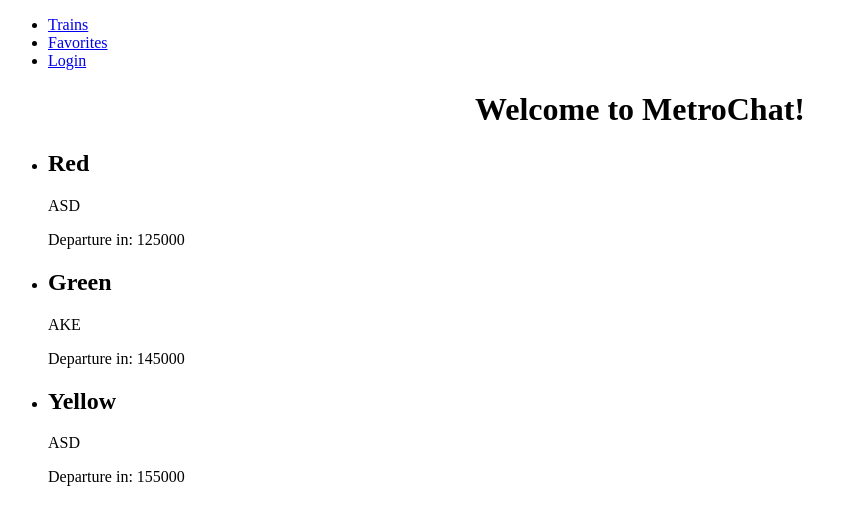
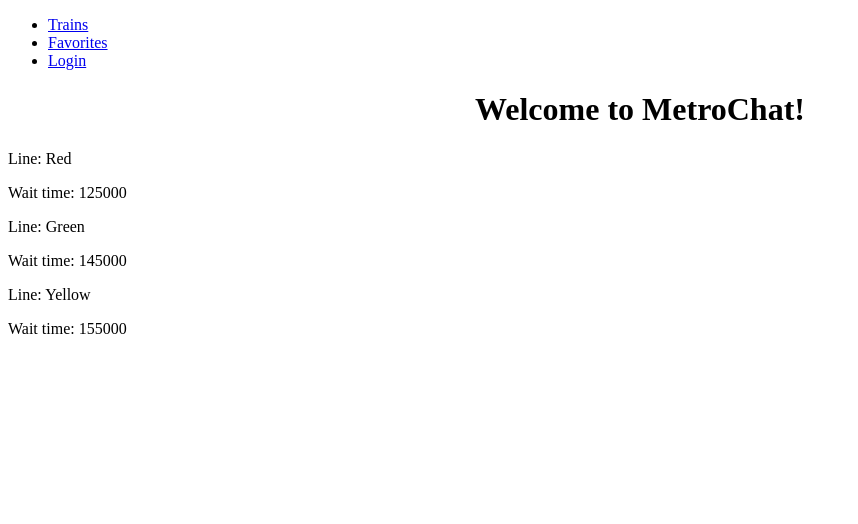
Before and after one commit to tavernhell/MetroChat, an Angular app: page / in a window 1280 px wide. Shown: the top 524 px of the page, without its empty margins (0-858 px from the left). Built offline with nearby package versions, Linux system fonts and the light colour scheme.

Commit message:
Added metro component, fixed typos

```diff
--- a/src/app/app.module.ts
+++ b/src/app/app.module.ts
@@ -6,6 +6,7 @@ import { MenuComponent } from './components/menu/menu.component';
 import { TrainsComponent } from './components/trains/trains.component';
 import { MmssPipe } from './pipes/mmss.pipe';
 import { MessagesComponent } from './components/messages/messages.component';
+import { MetroComponent } from './components/metro/metro.component';
 
 //there must be ONLY ONE AppModule file per Application
 
@@ -16,7 +17,8 @@ import { MessagesComponent } from './components/messages/messages.component';
     MenuComponent,
     TrainsComponent,
     MmssPipe,
-    MessagesComponent
+    MessagesComponent,
+    MetroComponent
   ],
   imports: [
     BrowserModule //this will contain a series of important directives so it's always good to have it (imported by default)
--- a/src/app/components/menu/menu.component.ts
+++ b/src/app/components/menu/menu.component.ts
@@ -16,11 +16,11 @@ export class MenuComponent implements OnInit {
     this.linkMenu1 = 'Trains';
     this.linkMenu2 = 'Favorites';
     this.linkMenu3 = 'Login';
-  } //it is good practice to initalise the variables inside the constructor
+  } //it is good practice to initalise the variables inside the constructor, but it's also possible to do that during the declaration
 
   //! NOTE: at the moment, these properties can be only used inside the menu template and not in components that extends it or that it implements
 
-  ngOnInit() { //this is the first method that will be called after the constructor. it can only be called ONCE per class and it's used to initalie some internal properties or to call methods of a certain service
+  ngOnInit() { //this is the first method that will be called after the constructor. it can only be called ONCE per class and it's used to initalize some internal properties or to call methods of a certain service
 
   }
 
--- /dev/null
+++ b/src/app/components/metro/metro.component.html
@@ -0,0 +1,2 @@
+<p>Line: {{ metro.line }}</p>
+<p>Wait time: {{ metro.waitTime }}</p>
--- /dev/null
+++ b/src/app/components/metro/metro.component.ts
@@ -0,0 +1,18 @@
+//importing Input is needed to be able to use the @Input() decorator
+import { Component, Input, OnInit } from '@angular/core';
+import { Metro } from '../../models/metro.model'; //manually imported
+
+@Component({
+  selector: 'mc-metro',
+  templateUrl: './metro.component.html',
+  styleUrls: ['./metro.component.css']
+})
+export class MetroComponent implements OnInit {
+  @Input() metro: Metro;
+  @Input() now: Metro;
+  constructor() { }
+
+  ngOnInit() {
+  }
+
+}
--- a/src/app/components/trains/trains.component.html
+++ b/src/app/components/trains/trains.component.html
@@ -1,9 +1,4 @@
 <div class="trainlist">
-  <ul>
-    <li *ngFor="let metro of metrolist">
-      <h2>{{metro.line}}</h2>
-      <p>{{metro.idt}}</p>
-      <p>Departure in: {{metro.waitTime}}</p>
-    </li>
-  </ul>
+  <!-- the metro on the right of dataIn refers to the metro of metrolist -->
+  <mc-metro *ngFor = "let metro of metrolist" [metro]="metro" [now]="now"></mc-metro>
 </div>
--- a/src/app/components/trains/trains.component.ts
+++ b/src/app/components/trains/trains.component.ts
@@ -8,11 +8,13 @@ import { Metro } from '../../models/metro.model'; //manually imported
 })
 export class TrainsComponent implements OnInit {
   metrolist: Metro[] = [];
+  now: number;
 
   constructor() {
     this.metrolist.push({ idt: 'ASD', line: 'Red', numChatting: 32, waitTime: 125000 });
     this.metrolist.push({ idt: 'AKE', line: 'Green', numChatting: 29, waitTime: 145000 });
     this.metrolist.push({ idt: 'ASD', line: 'Yellow', numChatting: 47, waitTime: 155000 });
+    this.now = new Date().getTime();
   }
 
   ngOnInit() {
--- a/src/app/models/message.model.ts
+++ b/src/app/models/message.model.ts
@@ -5,6 +5,6 @@ export class Message {
     public idt: string, //train id
     public idu: string, //user id
     public text: string, //message text
-    public idr?: string, //optiona id of receiver
+    public idr?: string, //optional id of receiver
   ) {}
 }
```
Also changed, not shown: src/app/components/metro/metro.component.css (added), 1 other file (tests, documents, lock files or other folders).
